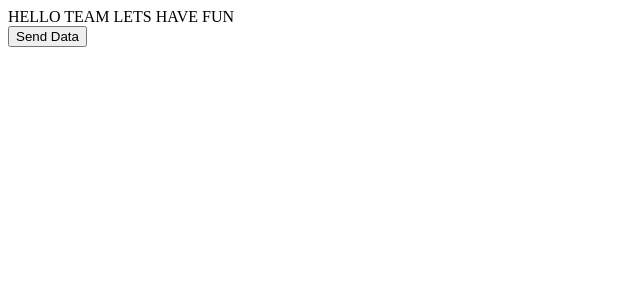
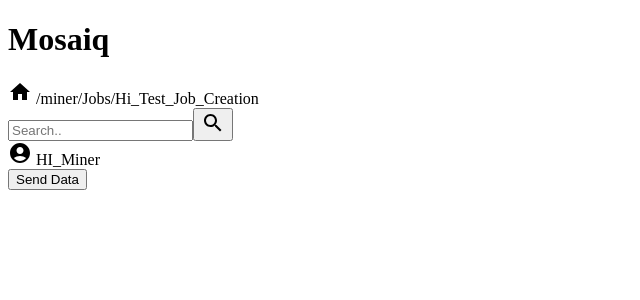
Before and after one commit to johnsonmkevin/mosaiq_iquest_hyper_project-main, a React (Create React App) app in the folder client/: page / in a window 1280 px wide. Shown: the top 300 px of the page, without its empty margins (0-640 px from the left). Built offline with nearby package versions, Linux system fonts and the light colour scheme; no server answers.

Commit message:
firstDraft

```diff
--- a/client/src/App.jsx
+++ b/client/src/App.jsx
@@ -1,6 +1,8 @@
 import { useEffect } from "react";
 import "./App.css";
-
+import HomeIcon from '@mui/icons-material/Home';
+import SearchSharpIcon from '@mui/icons-material/SearchSharp';
+import AccountCircleSharpIcon from '@mui/icons-material/AccountCircleSharp';
 function App() {
   // Connection String and socket
   const ws = new WebSocket("ws://localhost:8000/");
@@ -11,6 +13,7 @@ function App() {
     ws.onmessage = (res) => console.log("MESSAGE FROM BACKEND ====>", JSON.parse(res.data));
   }, []);
 
+
   // sends expected data that we want to receive
   const sendData = () => {
     ws.send(JSON.stringify({ type: "MineService", action: "LOAD_ALL_CONNECTIONS" }));
@@ -18,10 +21,22 @@ function App() {
 
   return (
     <div className="App">
-      <div className="">HELLO TEAM LETS HAVE FUN</div>
+      <div className="header" >
+        <h1>Mosaiq</h1></div>
+        <div className="dashboardBar">
+        <div><HomeIcon/> /miner/Jobs/Hi_Test_Job_Creation</div>
+         <div class="search-container">
+    <form action="/action_page.php">
+      <input type="text" placeholder="Search.." name="search"/>
+      <button type="submit"><i class="fa fa-search"> <SearchSharpIcon/></i></button>
+      <div> <AccountCircleSharpIcon/> HI_Miner</div>
+    </form>
+      </div>
+        </div>
       <button onClick={sendData}>Send Data</button>
     </div>
+
   );
+
 }
-
 export default App;
```
